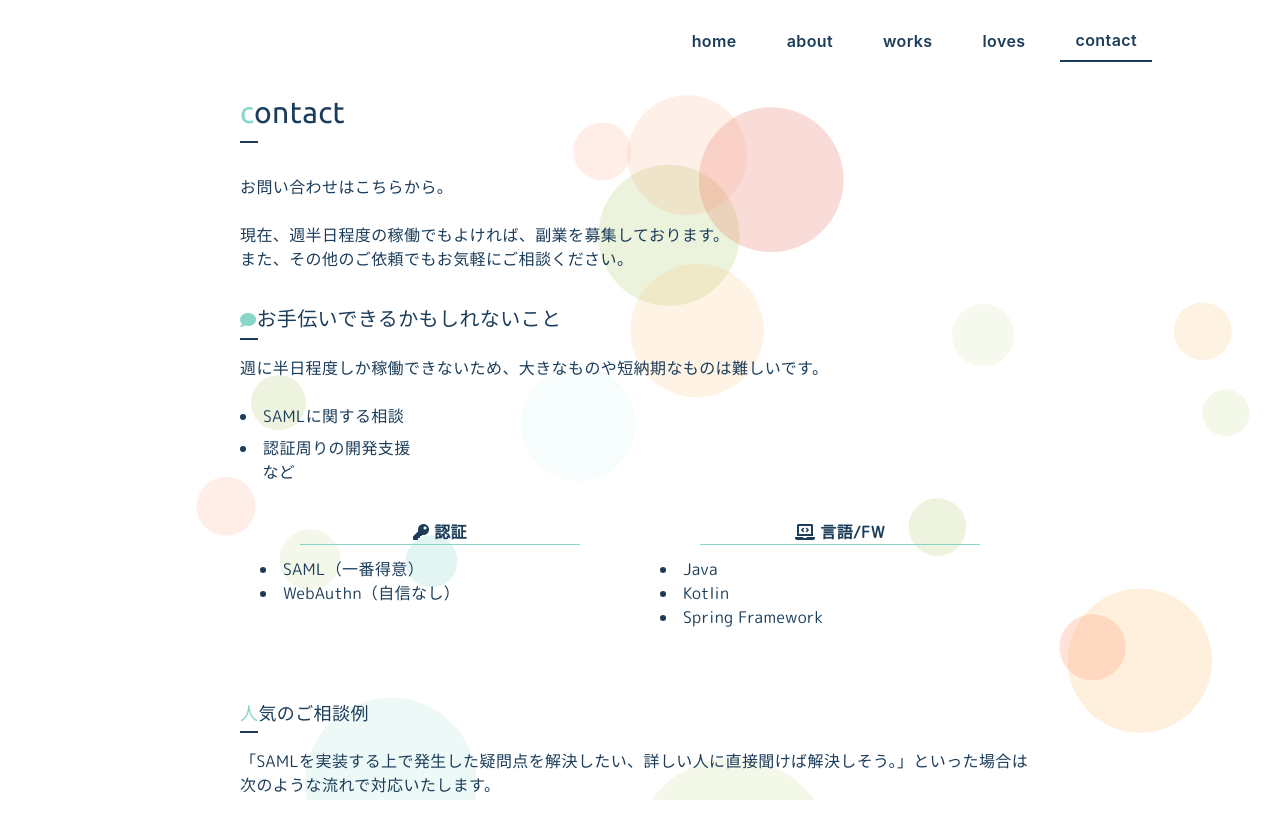
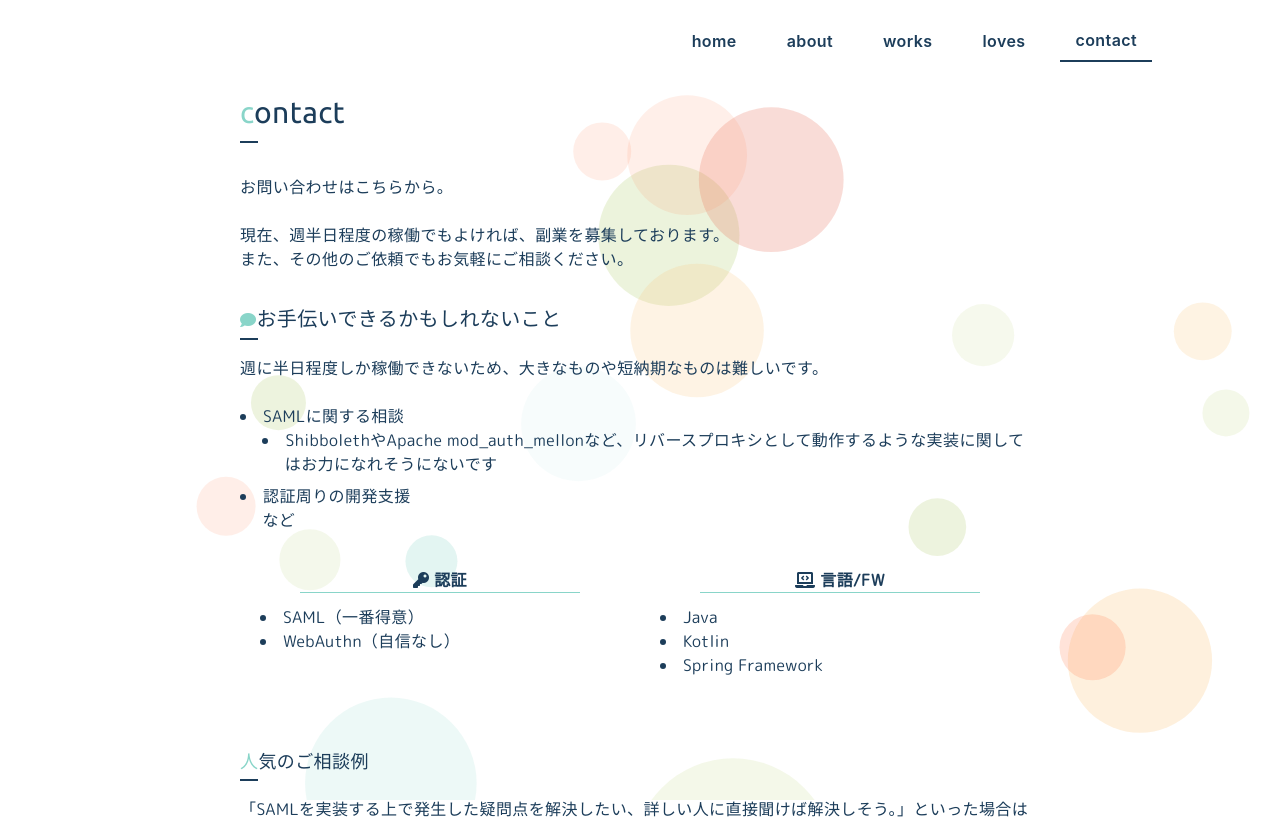
Before and after one commit to kxn4t/homepage, a Nuxt app: page /contact in a window 1280 px wide. Shown: the top 819 px of the page. Built offline with nearby package versions, Linux system fonts and the light colour scheme.

Commit message:
add caution

```diff
--- a/components/organisms/contact/ContactDescription.vue
+++ b/components/organisms/contact/ContactDescription.vue
@@ -10,7 +10,15 @@
           週に半日程度しか稼働できないため、大きなものや短納期なものは難しいです。
         </p>
         <ul class="list-disc list-inside">
-          <li>SAMLに関する相談</li>
+          <li>
+            SAMLに関する相談
+            <ul class="list-disc list-inside">
+              <li>
+                ShibbolethやApache
+                mod_auth_mellonなど、リバースプロキシとして動作するような実装に関してはお力になれそうにないです
+              </li>
+            </ul>
+          </li>
           <li>認証周りの開発支援<br />など</li>
         </ul>
       </div>
```
